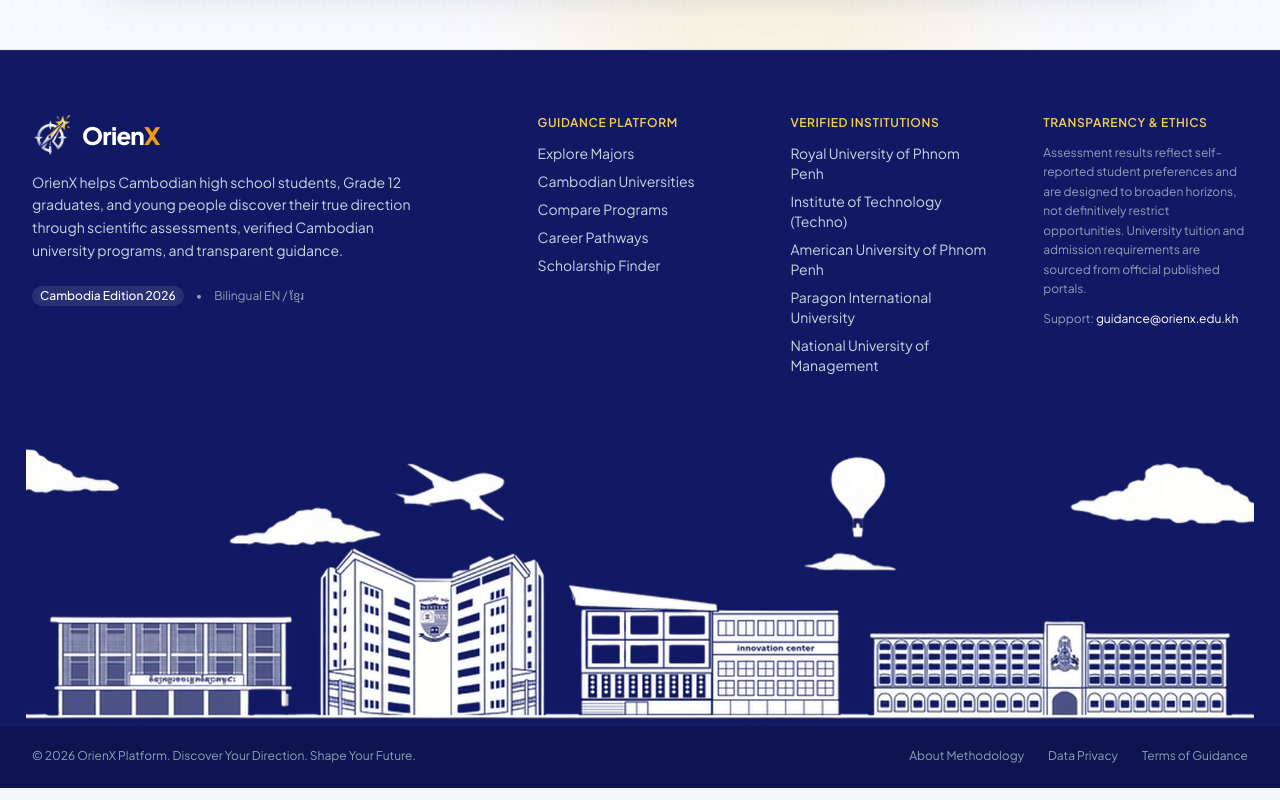
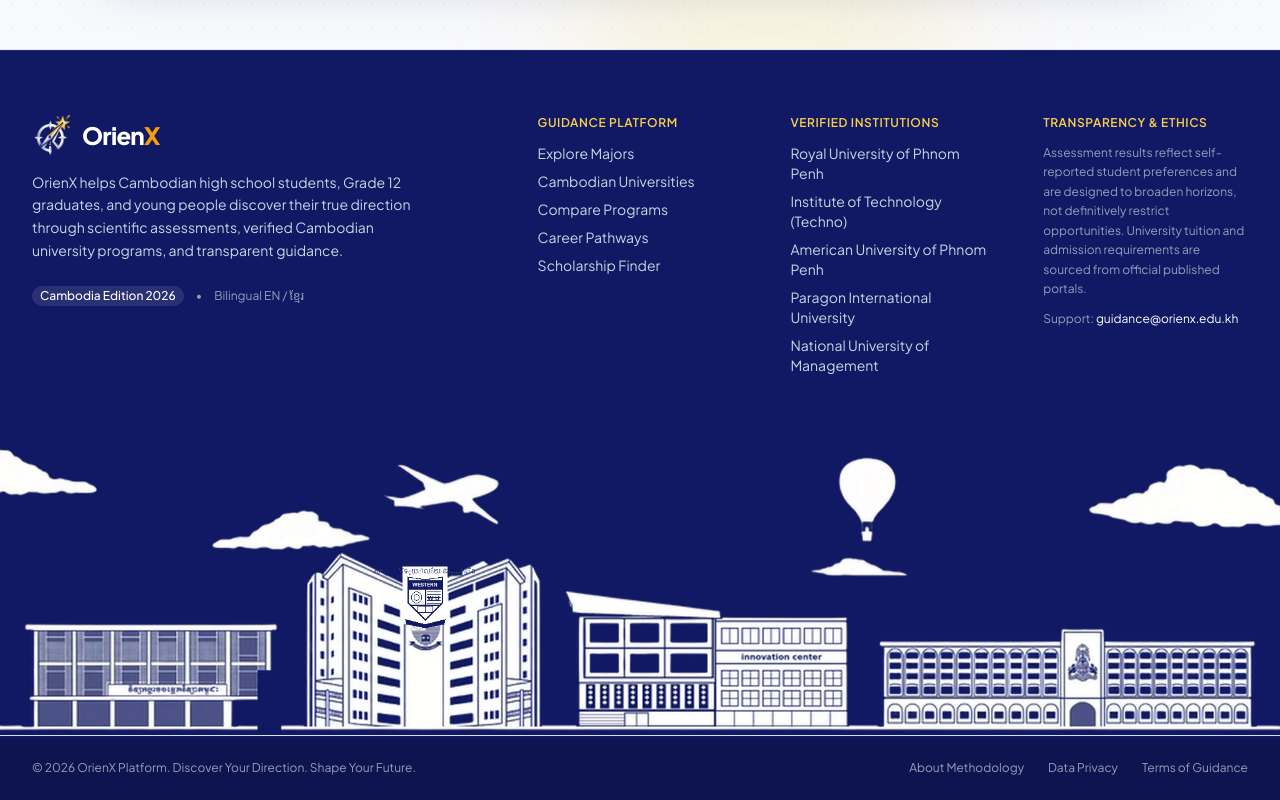
Before and after one commit to Vuthy-Tourn/orienx, a Next.js app in the folder frontend/: page / in a window 1280 px wide. Shown: the part 5180-5980 px from the top of the page. Built offline with nearby package versions, Linux system fonts and the light colour scheme; no server answers.

Commit message:
fix(footer): make skyline full-width edge-to-edge, remove artifact on building 1, and enhance western university emblem

```diff
--- a/frontend/src/components/layout/footer.tsx
+++ b/frontend/src/components/layout/footer.tsx
@@ -106,18 +106,16 @@ export function Footer() {
         </div>
       </div>
 
-      {/* Cambodian University Campuses Landmark Skyline (Clean, Compact Height) */}
+      {/* Cambodian University Campuses Landmark Skyline (Full-Width Panorama) */}
       <div className="w-full relative overflow-hidden select-none bg-[#111965] -mb-1">
-        <div className="w-full flex justify-center">
         <Image
           src="/images/cambodia-campuses-skyline-clean.webp"
           alt="Cambodian University Campuses - RUPP, Western University, CADT Innovation Center, ITC"
           width={2048}
           height={480}
           priority={false}
-            className="w-full max-h-52 sm:max-h-64 lg:max-h-72 object-contain object-bottom"
+          className="w-full h-auto object-cover object-bottom"
         />
-        </div>
       </div>
 
       {/* Bottom Copyright Bar */}
```
Also changed, not shown: frontend/public/images/cambodia-campuses-skyline-clean.png, frontend/public/images/cambodia-campuses-skyline-clean.webp. Lines whose indentation alone changed are shown as unchanged.
